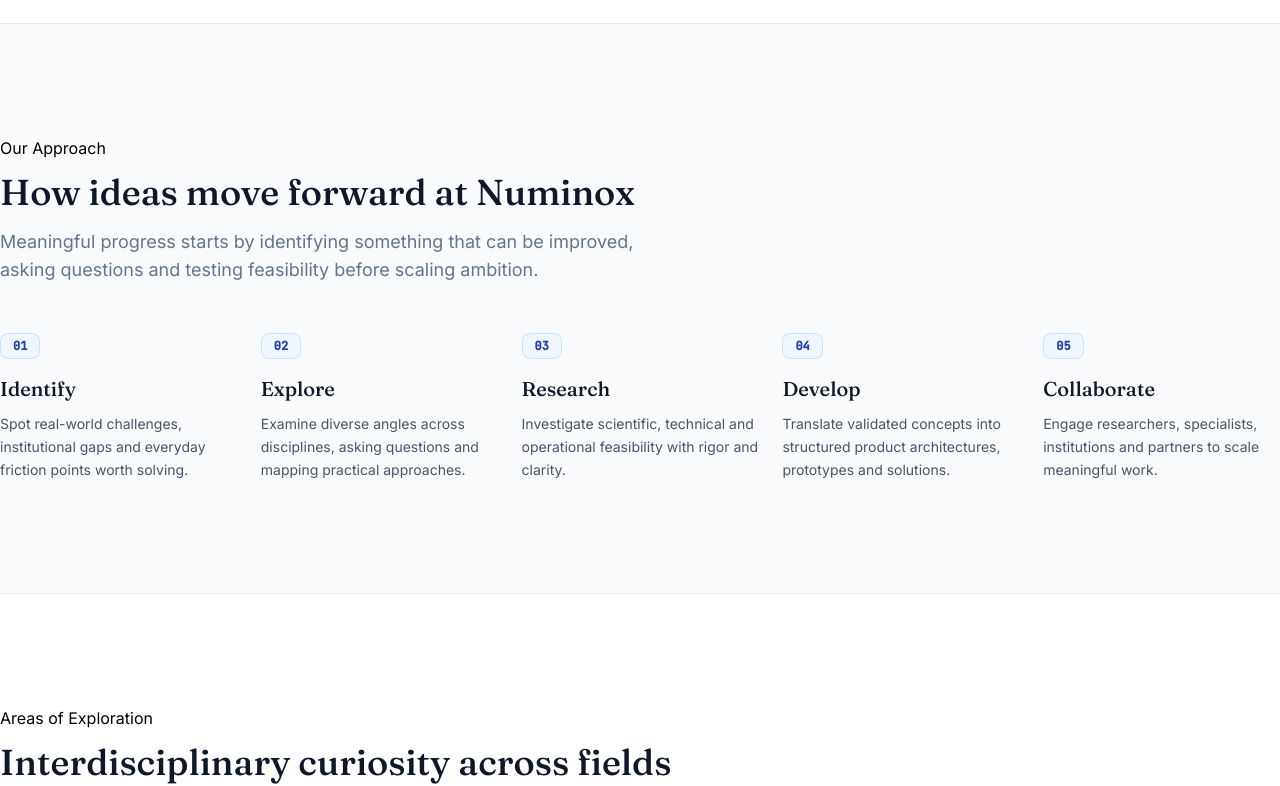
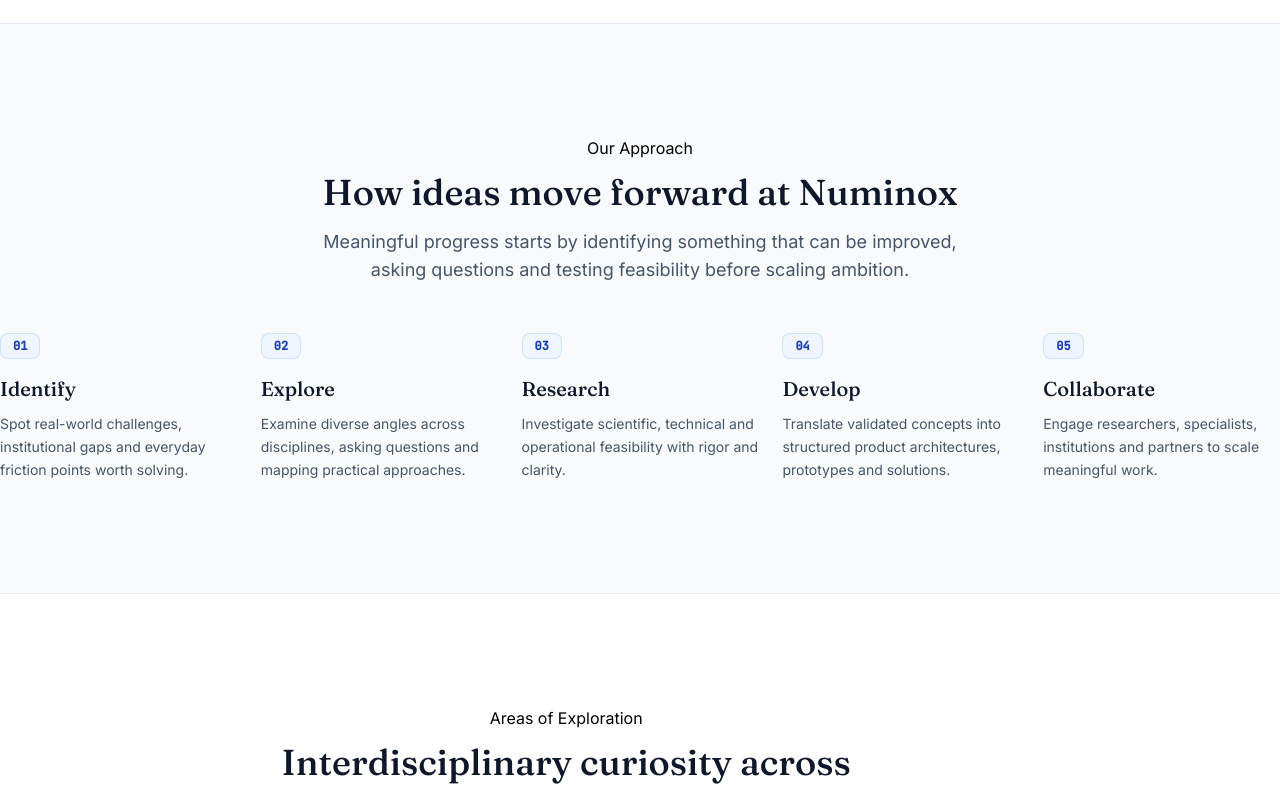
Before and after one commit to soetanglory1-sketch/numinox-website, a React (Vite) app: page / in a window 1280 px wide. Shown: the part 1220-2006 px from the top of the page. Built offline with nearby package versions, Linux system fonts and the light colour scheme; no server answers.

Commit message:
Update SectionHeading.tsx

```diff
--- a/src/components/SectionHeading.tsx
+++ b/src/components/SectionHeading.tsx
@@ -9,18 +9,18 @@ export function SectionHeading({
   label,
   title,
   description,
-  align = 'left',
+  align = 'center',
 }: SectionHeadingProps) {
   const isCenter = align === 'center';
 
   return (
-    <div className={isCenter ? 'max-w-2xl mx-auto text-center' : 'max-w-2xl'}>
+    <div className={isCenter ? 'max-w-2xl mx-auto text-center px-2' : 'max-w-2xl'}>
       <p className="section-label mb-3">{label}</p>
       <h2 className="text-3xl sm:text-4xl font-display font-medium text-ink-900 dark:text-white">
         {title}
       </h2>
       {description && (
-        <p className="mt-4 text-base sm:text-lg text-ink-500 dark:text-ink-400 leading-relaxed">
+        <p className="mt-4 text-base sm:text-lg text-ink-600 dark:text-ink-400 leading-relaxed">
           {description}
         </p>
       )}
```
